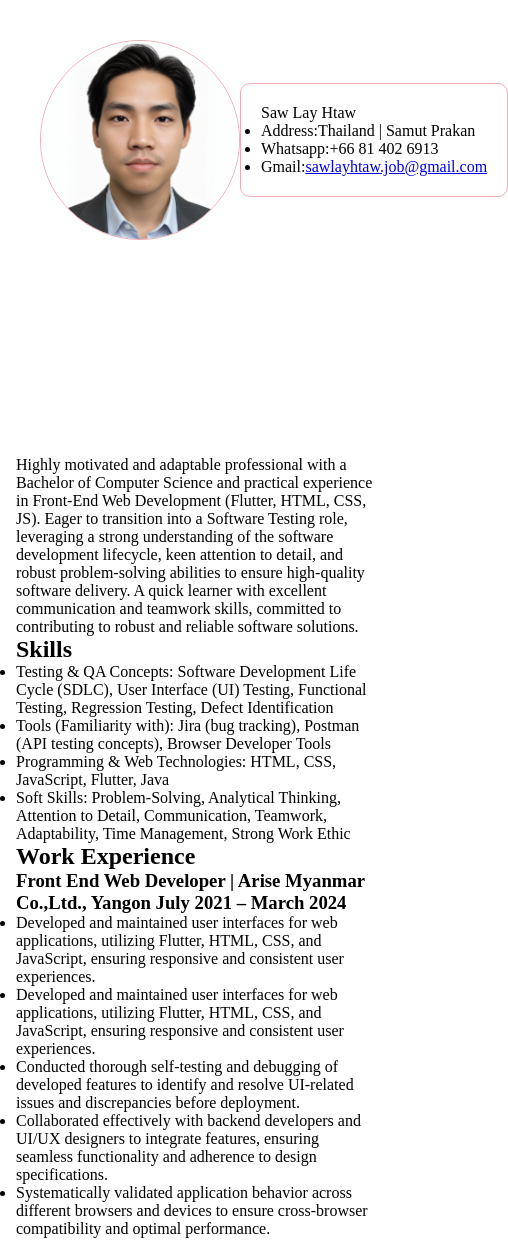
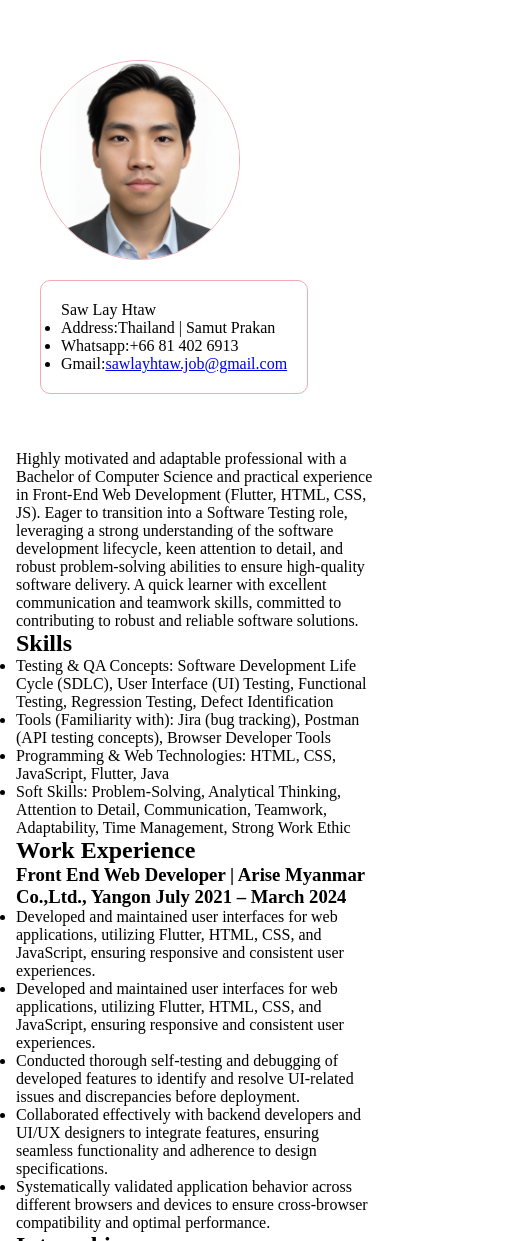
Before and after one commit to sawlayhtawjob-dev/myProfile, a plain HTML site: page index.html in a window 390 px wide. Shown: the top 1241 px of the page, 508 px wide, since content can reach past the window. Drawn offline with Linux system fonts and the light colour scheme.

Commit message:
add css to in header content

```diff
--- a/styles.css
+++ b/styles.css
@@ -36,11 +36,13 @@ header div {
     display: flex;
     align-items: center;
     justify-content: space-between;
+    flex-wrap: wrap;
 }
 .img_profile {
     width: 200px;
     border-radius: 100%;
     border: 1px solid #f0abb5;
+    margin: 20px 20px 20px 0;
 }
 
 /* main content */
@@ -60,7 +62,6 @@ footer {
 @media (max-width: 768px) {
 
     main {
-        margin-top: 160px;
         padding: 1rem;
     }
 }
```
